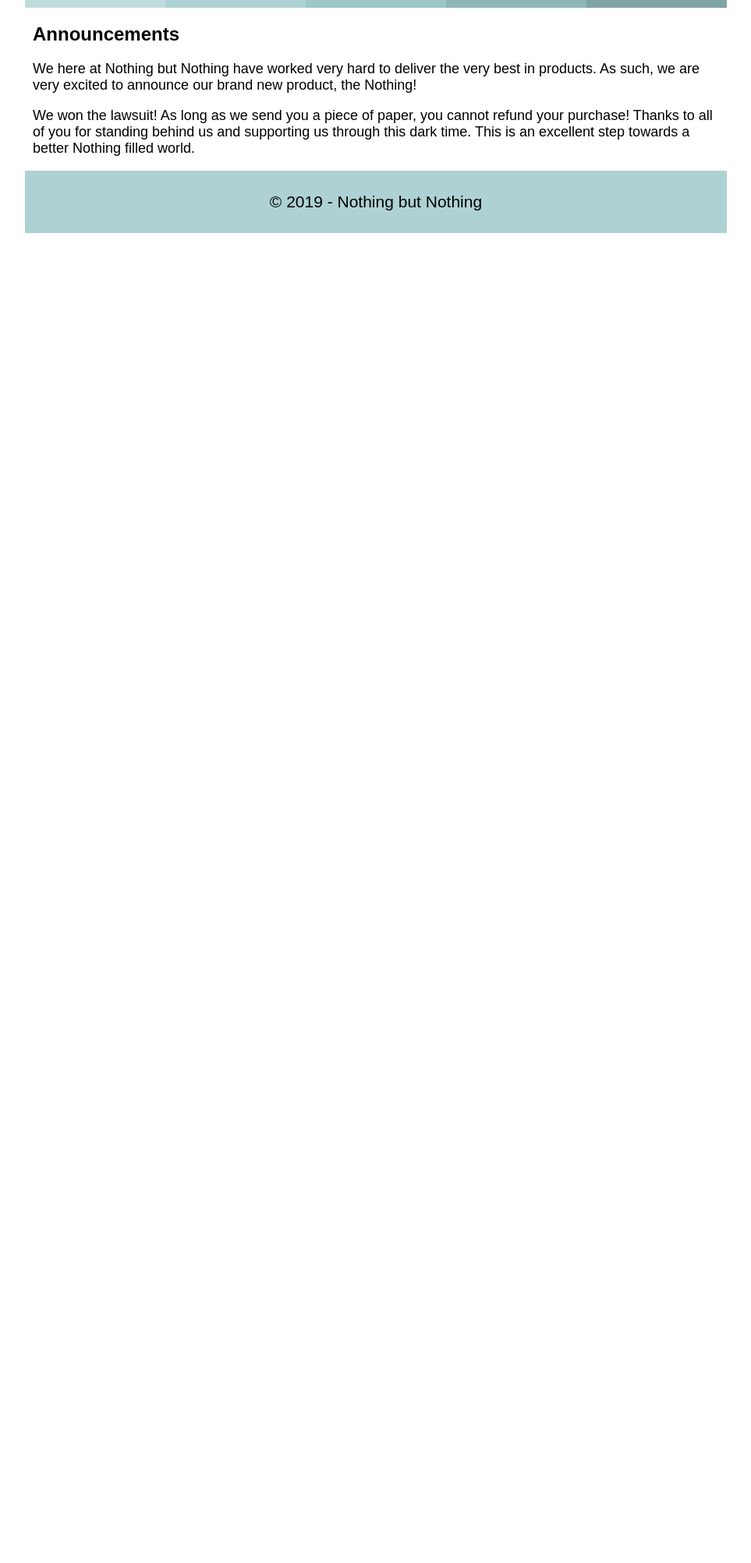
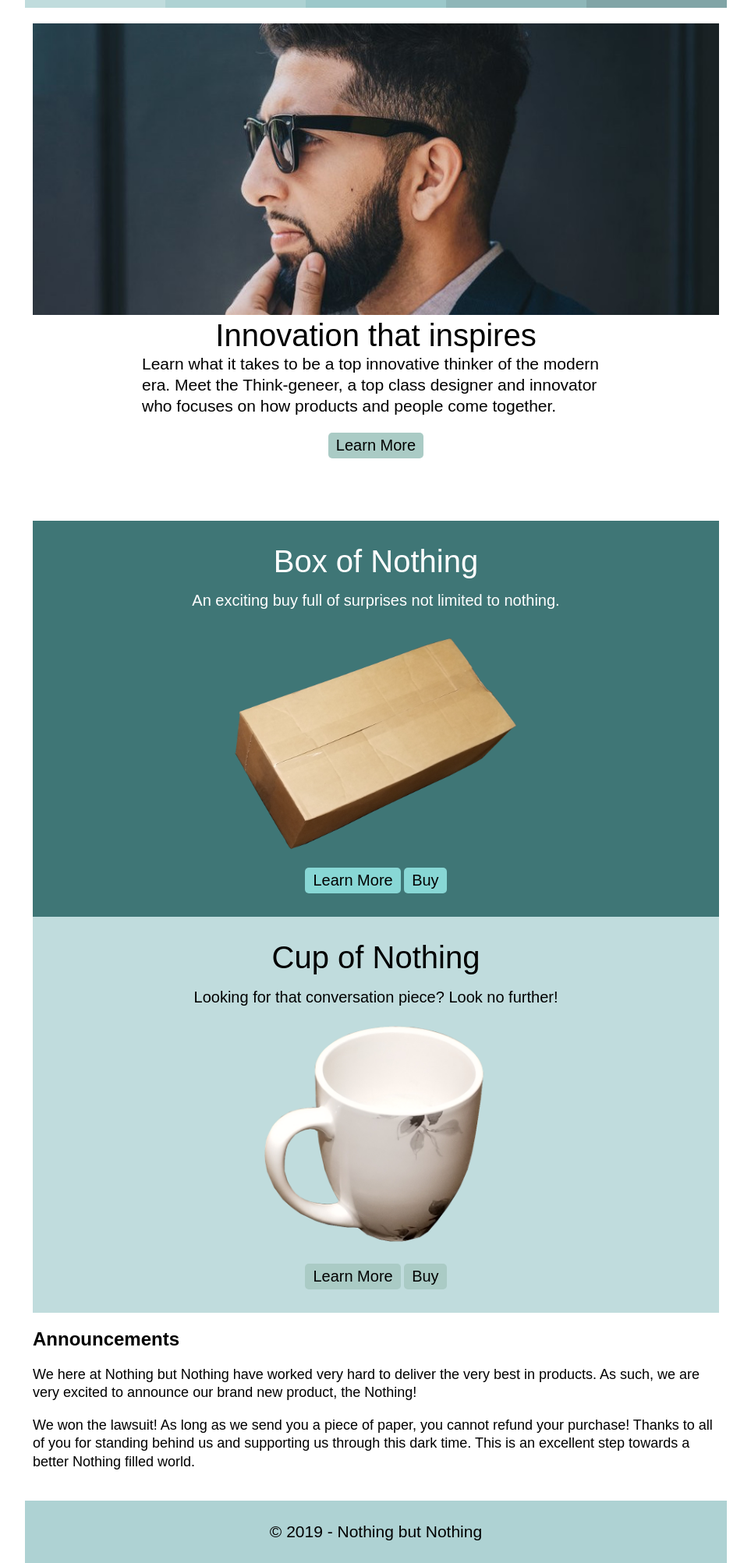
Before and after one commit to YOUR-WORST-TACO/cwb110-project, a PHP site: page / in a window 1280 px wide. Shown: the part 190-2195 px from the top of the page at 78% size, without its empty margins (158-1121 px from the left). Before the commit the page ends 489 px from the top, so only its background shows below. Run offline with PHP 8.4, Linux system fonts and the light colour scheme.

Commit message:
Added index homepage with fake content stuff

```diff
--- a/www/about.html
+++ b/www/about.html
@@ -64,7 +64,7 @@
                         set
                         out on a journey to find exactly what people want. Surprisingly we found people like to
                         spend
-                        money, but sadly they never actually have anything to spend their money on. So we ditched out
+                        money, but sadly they never actually have anything to spend their money on. So we ditched our
                         previous belief
                         and
                         changed it to - The best things in life are the ones you don't own. Voila, we had a company!
--- a/www/index.html
+++ b/www/index.html
@@ -5,7 +5,8 @@
     <title>Nothing but Nothing - About Us</title>
 
     <meta name="viewport" content="width=device-width,initial-scale=1.0">
-    <meta name="description" content="Nothing but Nothing offers the best premium nothing can buy, feed us money so we can grow stronger and conquer the world!">
+    <meta name="description"
+          content="Nothing but Nothing offers the best premium nothing can buy, feed us money so we can grow stronger and conquer the world!">
     <meta name="keywords" content="Nothing,store,e-commerce,buy,money,rich,gift,gag,fun,toy,prank,joke,product">
     <meta charset="UTF-8">
 
@@ -52,6 +53,33 @@
     </div>
 
     <main>
+        <section class="innovation-section">
+            <img class="image-center" src="images/man-thinking.jpg" alt="A fancy man thinking"/>
+            <h1>Innovation that inspires</h1>
+            <p>Learn what it takes to be a top innovative thinker of the modern era. Meet the Think-geneer, a top class
+                designer and innovator who focuses on how products and people come together.</p>
+            <div>
+            <a href="about.html">Learn More</a>
+            </div>
+        </section>
+        <section class="product-show product-dark">
+            <h1>Box of Nothing</h1>
+            <h2>An exciting buy full of surprises not limited to nothing.</h2>
+            <img src="images/big-empty-box-lot.png" alt="Empty box of Nothing product"/>
+            <div>
+                <a href="#">Learn More</a>
+                <a href="#">Buy</a>
+            </div>
+        </section>
+        <section class="product-show">
+            <h1>Cup of Nothing</h1>
+            <h2>Looking for that conversation piece? Look no further!</h2>
+            <img src="images/empty-cup-of-nothing.png" alt="Empty cup of Nothing product"/>
+            <div>
+                <a href="#">Learn More</a>
+                <a href="#">Buy</a>
+            </div>
+        </section>
         <section class="announcements">
             <h2>Announcements</h2>
             <p>
--- a/www/main.css
+++ b/www/main.css
@@ -11,7 +11,7 @@ body {
 }
 
 main {
-    padding: 0 10px;
+    padding: 20px 10px;
 }
 
 header.primary {
@@ -25,6 +25,7 @@ header.primary > img {
 }
 
 p {
+    line-height: 1.3em;
     font-size: 21px;
 }
 
@@ -37,7 +38,8 @@ footer {
 }
 
 footer > p {
-    margin: 0;
+    margin: auto;
+    line-height: 80px;
 }
 
 .nav-links {
@@ -81,10 +83,10 @@ footer > p {
 
 .drop-caps:first-letter {
     float: left;
-    padding-top: 10px;
+    padding-top: 5px;
     padding-right: 5px;
     font-size: 4em;
-    line-height: 4em;
+    line-height: 0.9em;
 }
 
 .line-color1, .line-color2, .line-color3, .line-color4, .line-color5 {
@@ -139,6 +141,108 @@ footer > p {
     font-size: 18px;
 }
 
+.innovation-section {
+    padding-bottom: 80px;
+}
+
+.innovation-section > h1 {
+    font-size: 40px;
+    font-weight: normal;
+    margin: 0;
+    text-align: center;
+}
+
+.innovation-section > p {
+    max-width: 600px;
+    margin: auto;
+}
+
+.innovation-section > div {
+    text-align: center;
+}
+
+.innovation-section > div > a {
+    margin-top: 20px;
+    background-color: #aacbc5;
+    color: #000000;
+    text-decoration: none;
+    display: inline-block;
+    padding: 5px 10px;
+    -webkit-transition: background-color 0.2s;
+    transition: background-color 0.2s;
+    font-size: 20px;
+    border-radius: 5px;
+}
+
+.innovation-section > div > a:hover {
+    text-decoration: none;
+    background-color: #EDF5F5;
+}
+
+.product-show {
+    min-height: 300px;
+    text-align: center;
+    padding: 30px;
+    background-color: #C0DCDD;
+}
+
+.product-dark {
+    background-color: #3f7676;
+    color: #fff;
+}
+
+.product-show > img {
+    height: 300px;
+}
+
+.product-show > h1 {
+    font-size: 40px;
+    font-weight: normal;
+    margin: 0;
+}
+
+.product-show > h2 {
+    font-size: 20px;
+    font-weight: normal;
+}
+
+.product-show > div {
+    padding-top: 10px;
+}
+
+.product-show > div > a {
+    background-color: #aacbc5;
+    color: #000000;
+    text-decoration: none;
+    display: inline-block;
+    padding: 5px 10px;
+    -webkit-transition: background-color 0.2s;
+    transition: background-color 0.2s;
+    font-size: 20px;
+    border-radius: 5px;
+}
+
+.product-show > div > a:hover {
+    text-decoration: none;
+    background-color: #EDF5F5;
+}
+
+.product-dark > div > a {
+    background-color: #88d7d5;
+}
+
+.product-dark > div > a:hover {
+
+}
+
+.product-show::after {
+    clear:both;
+}
+
+.image-center {
+    width: 100%;
+}
+
 /* RESPONSIVE */
 
 @media screen and (max-width: 900px) {
@@ -155,3 +259,10 @@ footer > p {
         border-right: none;
     }
 }
+
+@media screen and (max-width: 600px) {
+    .product-show > img {
+        height: auto;
+        width: 100%;
+    }
+}
```
Also changed, not shown: www/images/empty-cup-of-nothing.png, www/images/man-thinking.jpg.
